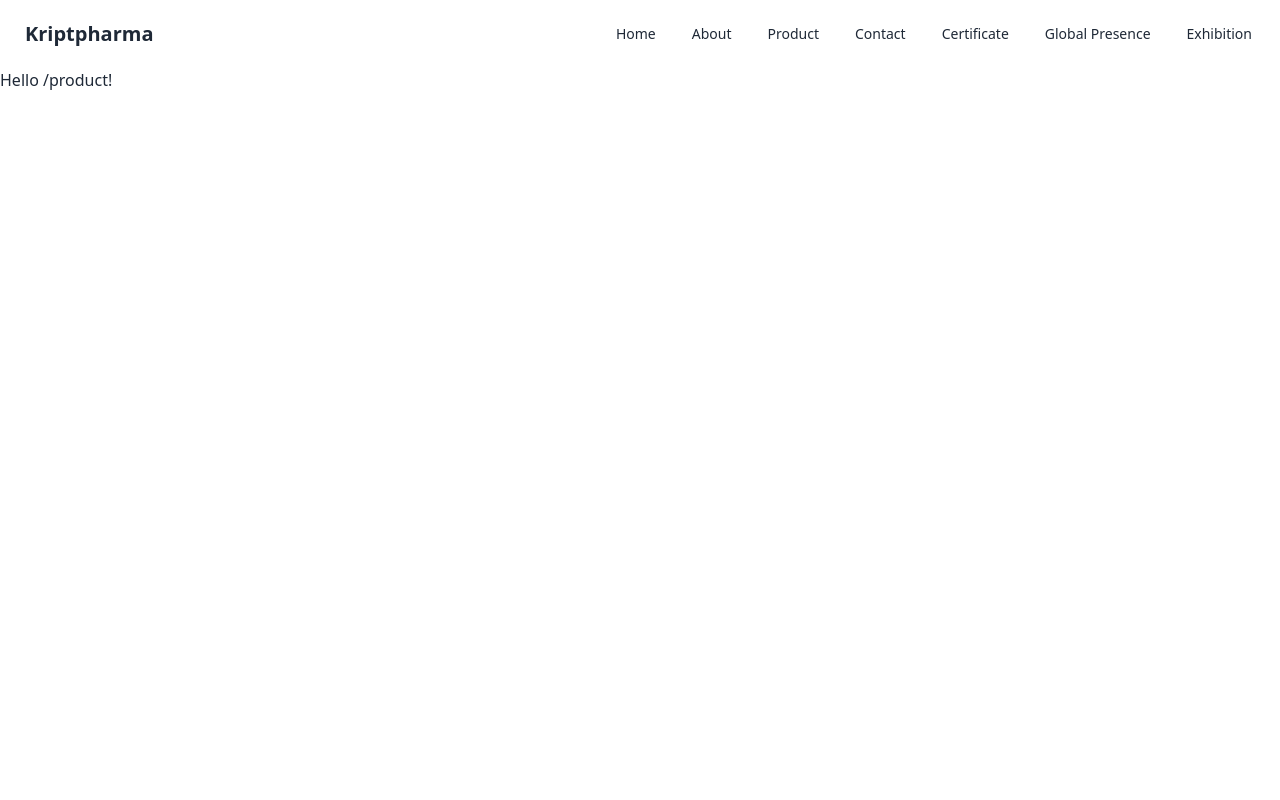
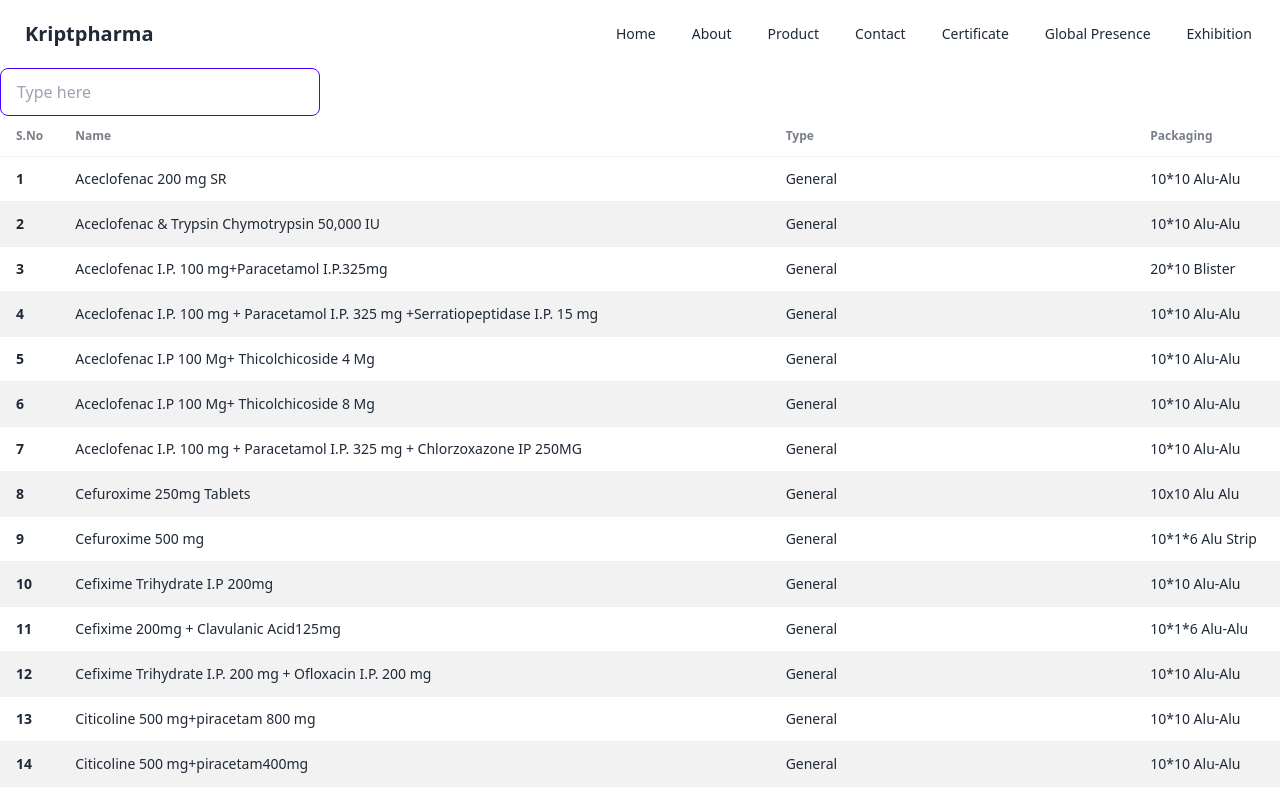
Before and after one commit to decipher-cs/kriptpharma, a React (Vite) app: page /product in a window 1280 px wide. Shown: the top 800 px of the page. Built offline with nearby package versions, Linux system fonts and the light colour scheme.

Commit message:
added json data to array for table

```diff
--- a/src/routes/product.lazy.tsx
+++ b/src/routes/product.lazy.tsx
@@ -1,5 +1,72 @@
 import { createLazyFileRoute } from '@tanstack/react-router'
+import medicineData from '../assets/medicine.json'
 
 export const Route = createLazyFileRoute('/product')({
-  component: () => <div>Hello /product!</div>
+    component: () => <Product />,
 })
+
+const category = [
+    'injectables',
+    'infusion',
+    'powder',
+    'ointments',
+    'syrup',
+    'softgel',
+    'capsules',
+    'tablets',
+] as const
+
+const Item = () => {
+    return (
+        <div className="card w-96 bg-base-100 shadow-xl image-full">
+            <figure>
+                <img
+                    src="https://daisyui.com/images/stock/photo-1606107557195-0e29a4b5b4aa.jpg"
+                    alt="Shoes"
+                />
+            </figure>
+            <div className="card-body">
+                <h2 className="card-title">Shoes!</h2>
+                <p>If a dog chews shoes whose shoes does he choose?</p>
+                <div className="card-actions justify-end">
+                    <button className="btn btn-primary">Buy Now</button>
+                </div>
+            </div>
+        </div>
+    )
+}
+
+const Product = () => {
+    return (
+        <>
+            <input
+                type="text"
+                placeholder="Type here"
+                className="input input-bordered input-primary w-full max-w-xs"
+            />
+            <div className="overflow-x-auto">
+                <table className="table table-zebra">
+                    {/* head */}
+                    <thead>
+                        <tr>
+                            <th>S.No</th>
+                            <th>Name</th>
+                            <th>Type</th>
+                            <th>Packaging</th>
+                        </tr>
+                    </thead>
+                    <tbody>
+                        {medicineData.map((data) => (
+                            <tr key={data.id} className="hover">
+                                <th>{data.id}</th>
+                                <td>{data.name}</td>
+                                <td>{data.type}</td>
+                                <td>{data.packaging}</td>
+                            </tr>
+                        ))}
+                    </tbody>
+                </table>
+            </div>
+        </>
+    )
+}
```
